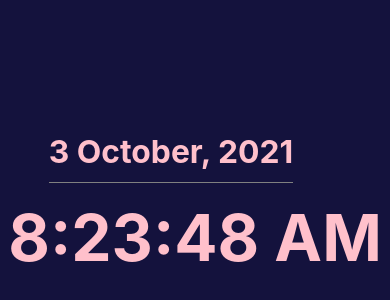
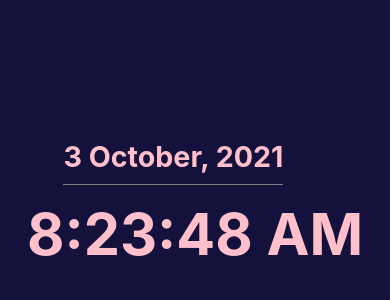
Before and after one commit to PalakJain9/Digital_Clock, a plain HTML site: page index.html in a window 390 px wide. Shown: the part 218-518 px from the top of the page. Drawn offline with Linux system fonts and the light colour scheme.

Commit message:
updated styles

```diff
--- a/style.css
+++ b/style.css
@@ -32,3 +32,11 @@
     border-bottom: 0.05rem solid gray;
     margin-left: -3rem;
 }
+
+@media only screen
+and (min-device-width : 320px)
+and (max-device-width : 813px) {
+    html {
+        font-size: 90%;
+    }
+}
```
